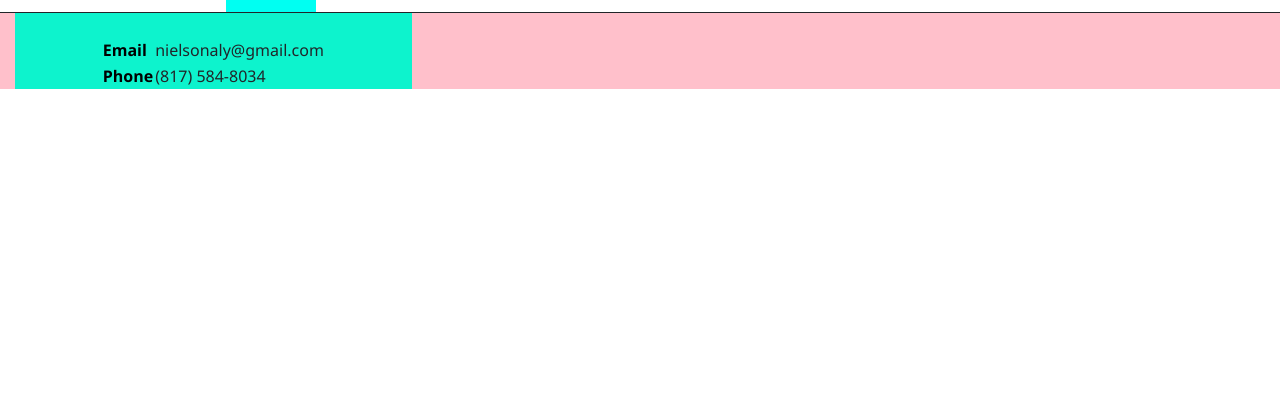
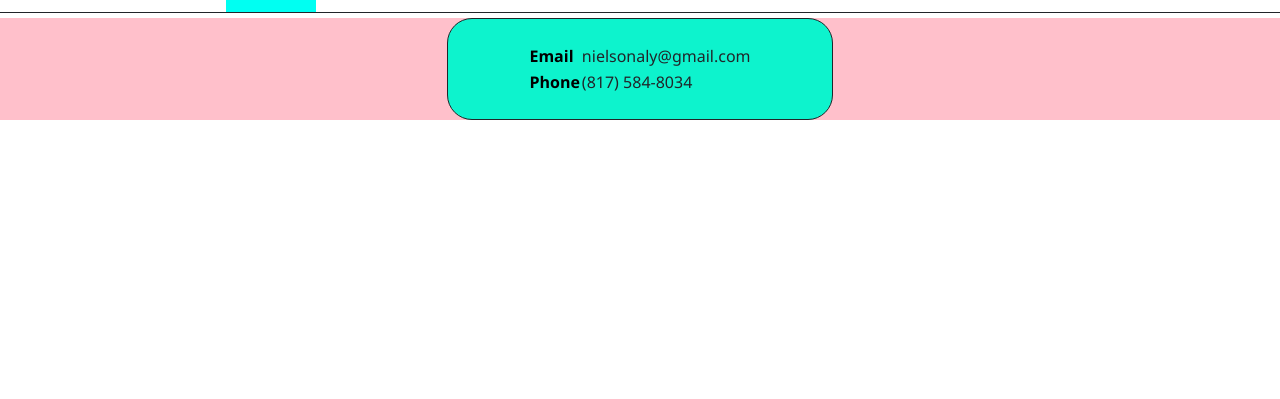
Before and after one commit to alynielson/alynielson.github.io, a plain HTML site: page Page1.html in a window 1280 px wide. Shown: the part 401-800 px from the top of the page. Drawn offline with nearby package versions, Linux system fonts and the light colour scheme.

Commit message:
change css for contact page

```diff
--- a/Page1.html
+++ b/Page1.html
@@ -19,18 +19,18 @@
             <li class="menubar-item-active"><a href="Page1.html">Contact</a></li>
         </ul>
         <div class="contact-background-page">
-
-            <div class="col-sm-4">
-                <div class="color-box-2">
-                <br>
-                    <center>
+            <center>
+                <div class="col-sm-4">
+                    <div class="color-box-2">
+                        <br>
                         <table>
                             <tr><td><a href="mailto:nielsonaly@gmail.com" target="_top"><b>Email</b></a></td><td>nielsonaly@gmail.com</td></tr>
                             <tr><td><a href="tel:817-584-8034"><b>Phone</b></a></td><td>(817) 584-8034</td></tr>
                         </table>
-                    </center>
+                        <br>
+                    </div>
                 </div>
-            </div>
+            </center>
         </div>
         <br>
     </body>
--- a/PortfolioStyles.css
+++ b/PortfolioStyles.css
@@ -31,6 +31,10 @@
 
 .color-box-2 {
     background-color: rgb(13, 243, 205);
+    border-style: solid;
+    border-width:thin;
+    border-radius: 25px;
+    margin: 5px;
 }
 
 
```
